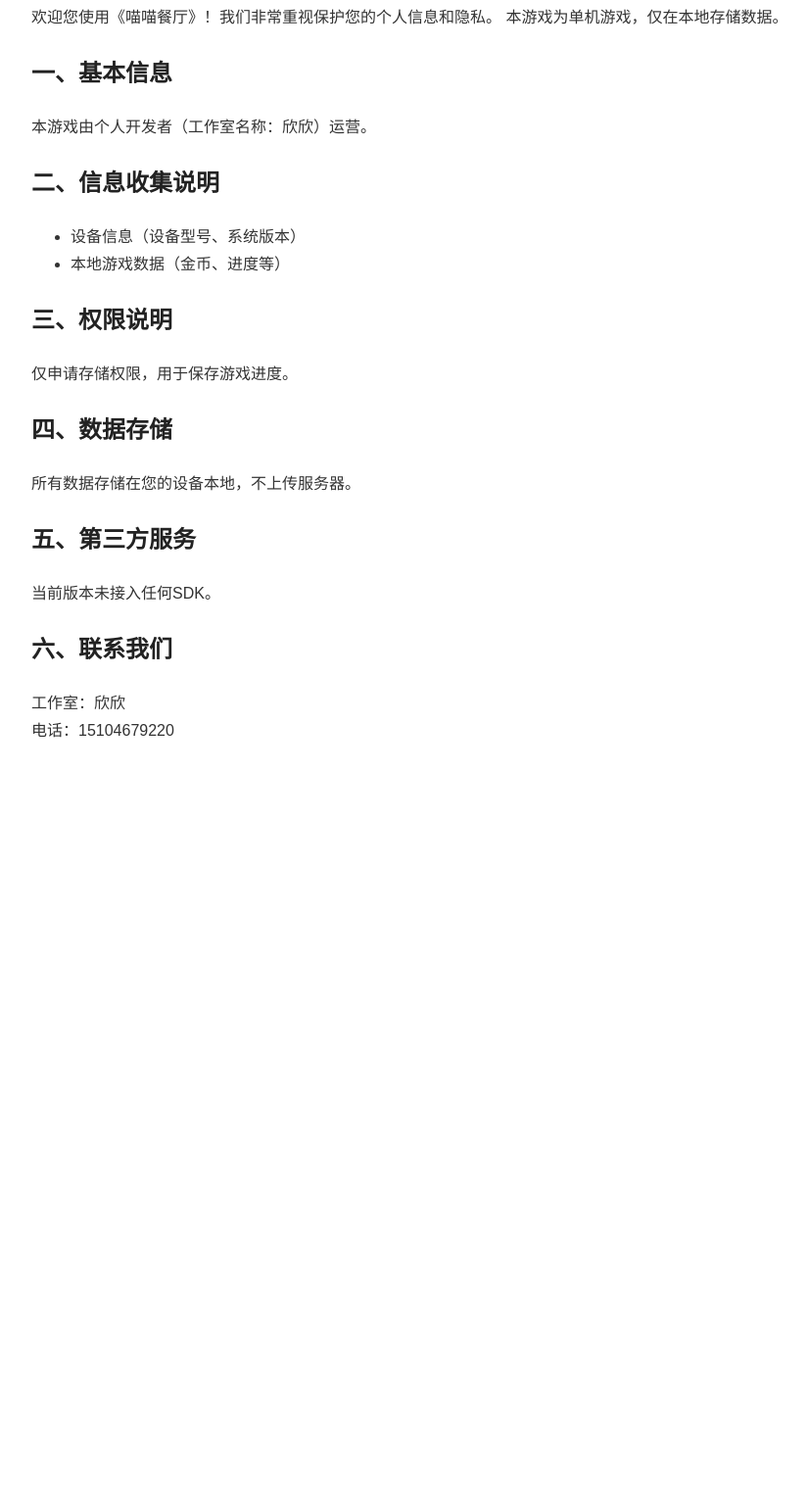
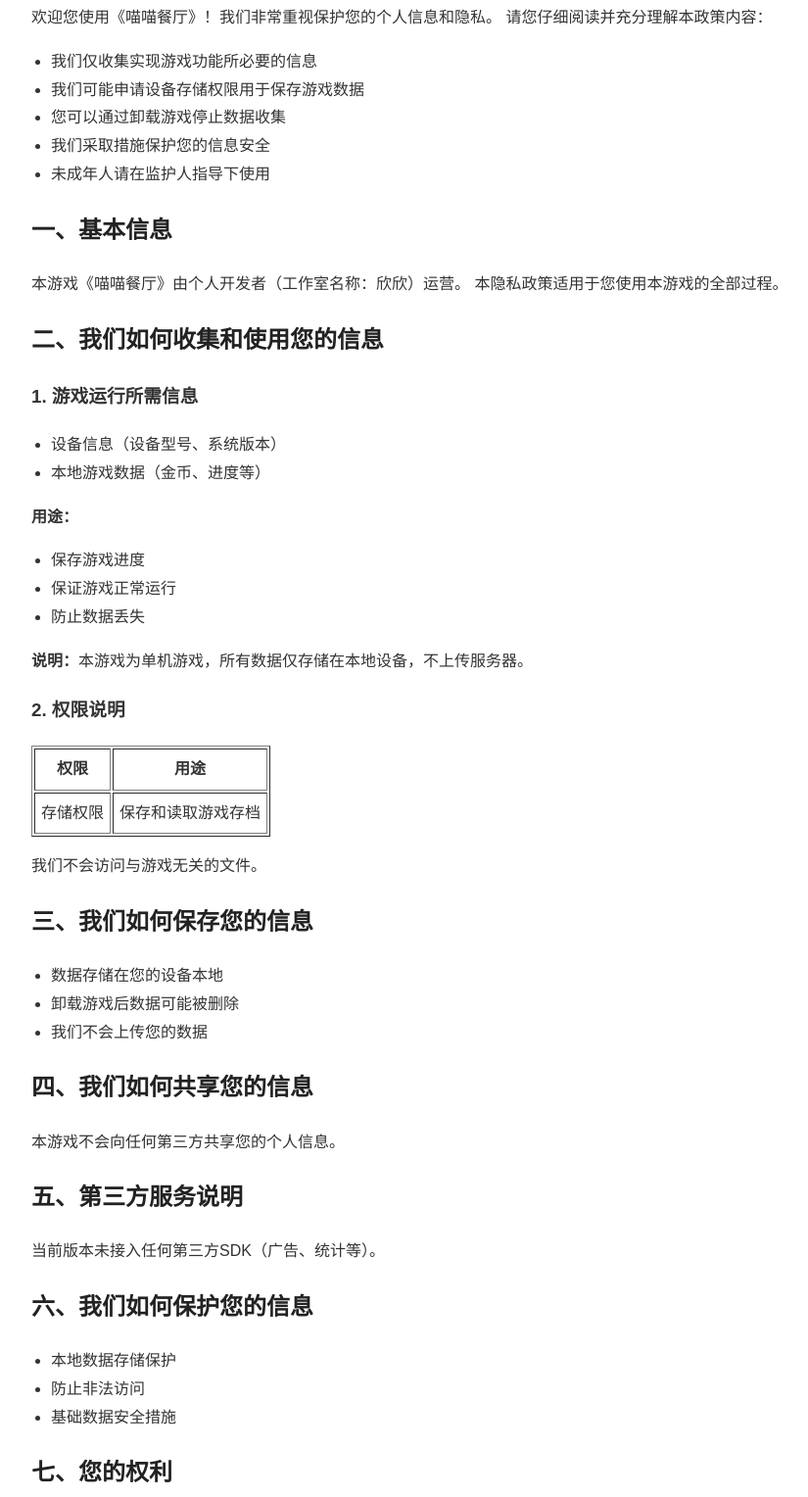
Before and after one commit to 1244006522/privacy-miaomiaorestaurant, a plain HTML site: page index.html in a window 1280 px wide. Shown: the part 277-1805 px from the top of the page at 98% size, without its empty margins (158-983 px from the left). Before the commit the page ends 1094 px from the top, so only its background shows below. Drawn offline with Linux system fonts and the light colour scheme.

Commit message:
Update index.html

```diff
--- a/index.html
+++ b/index.html
@@ -15,6 +15,9 @@ body{
 h1,h2{
     color: #222;
 }
+ul{
+    padding-left:20px;
+}
 </style>
 </head>
 <body>
@@ -27,31 +30,84 @@ h1,h2{
 <h2>温馨提示</h2>
 <p>
 欢迎您使用《喵喵餐厅》！我们非常重视保护您的个人信息和隐私。
-本游戏为单机游戏，仅在本地存储数据。
+请您仔细阅读并充分理解本政策内容：
+</p>
+<ul>
+<li>我们仅收集实现游戏功能所必要的信息</li>
+<li>我们可能申请设备存储权限用于保存游戏数据</li>
+<li>您可以通过卸载游戏停止数据收集</li>
+<li>我们采取措施保护您的信息安全</li>
+<li>未成年人请在监护人指导下使用</li>
+</ul>
+
+<h2>一、基本信息</h2>
+<p>
+本游戏《喵喵餐厅》由个人开发者（工作室名称：欣欣）运营。
+本隐私政策适用于您使用本游戏的全部过程。
 </p>
 
-<h2>一、基本信息</h2>
-<p>本游戏由个人开发者（工作室名称：欣欣）运营。</p>
+<h2>二、我们如何收集和使用您的信息</h2>
 
-<h2>二、信息收集说明</h2>
+<h3>1. 游戏运行所需信息</h3>
 <ul>
 <li>设备信息（设备型号、系统版本）</li>
 <li>本地游戏数据（金币、进度等）</li>
 </ul>
 
-<h2>三、权限说明</h2>
-<p>仅申请存储权限，用于保存游戏进度。</p>
+<p><b>用途：</b></p>
+<ul>
+<li>保存游戏进度</li>
+<li>保证游戏正常运行</li>
+<li>防止数据丢失</li>
+</ul>
 
-<h2>四、数据存储</h2>
-<p>所有数据存储在您的设备本地，不上传服务器。</p>
+<p><b>说明：</b>本游戏为单机游戏，所有数据仅存储在本地设备，不上传服务器。</p>
 
-<h2>五、第三方服务</h2>
-<p>当前版本未接入任何SDK。</p>
+<h3>2. 权限说明</h3>
+<table border="1" cellpadding="6">
+<tr><th>权限</th><th>用途</th></tr>
+<tr><td>存储权限</td><td>保存和读取游戏存档</td></tr>
+</table>
 
-<h2>六、联系我们</h2>
+<p>我们不会访问与游戏无关的文件。</p>
+
+<h2>三、我们如何保存您的信息</h2>
+<ul>
+<li>数据存储在您的设备本地</li>
+<li>卸载游戏后数据可能被删除</li>
+<li>我们不会上传您的数据</li>
+</ul>
+
+<h2>四、我们如何共享您的信息</h2>
+<p>本游戏不会向任何第三方共享您的个人信息。</p>
+
+<h2>五、第三方服务说明</h2>
+<p>当前版本未接入任何第三方SDK（广告、统计等）。</p>
+
+<h2>六、我们如何保护您的信息</h2>
+<ul>
+<li>本地数据存储保护</li>
+<li>防止非法访问</li>
+<li>基础数据安全措施</li>
+</ul>
+
+<h2>七、您的权利</h2>
+<ul>
+<li>删除游戏以清除数据</li>
+<li>拒绝授权权限</li>
+<li>停止使用游戏</li>
+</ul>
+
+<h2>八、未成年人保护</h2>
+<p>未成年人应在监护人指导下使用本产品。</p>
+
+<h2>九、隐私政策更新</h2>
+<p>如有更新，我们将通过本页面进行说明。</p>
+
+<h2>十、联系我们</h2>
 <p>
 工作室：欣欣<br>
-电话：15104679220
+联系电话：15104679220
 </p>
 
 </body>
```
